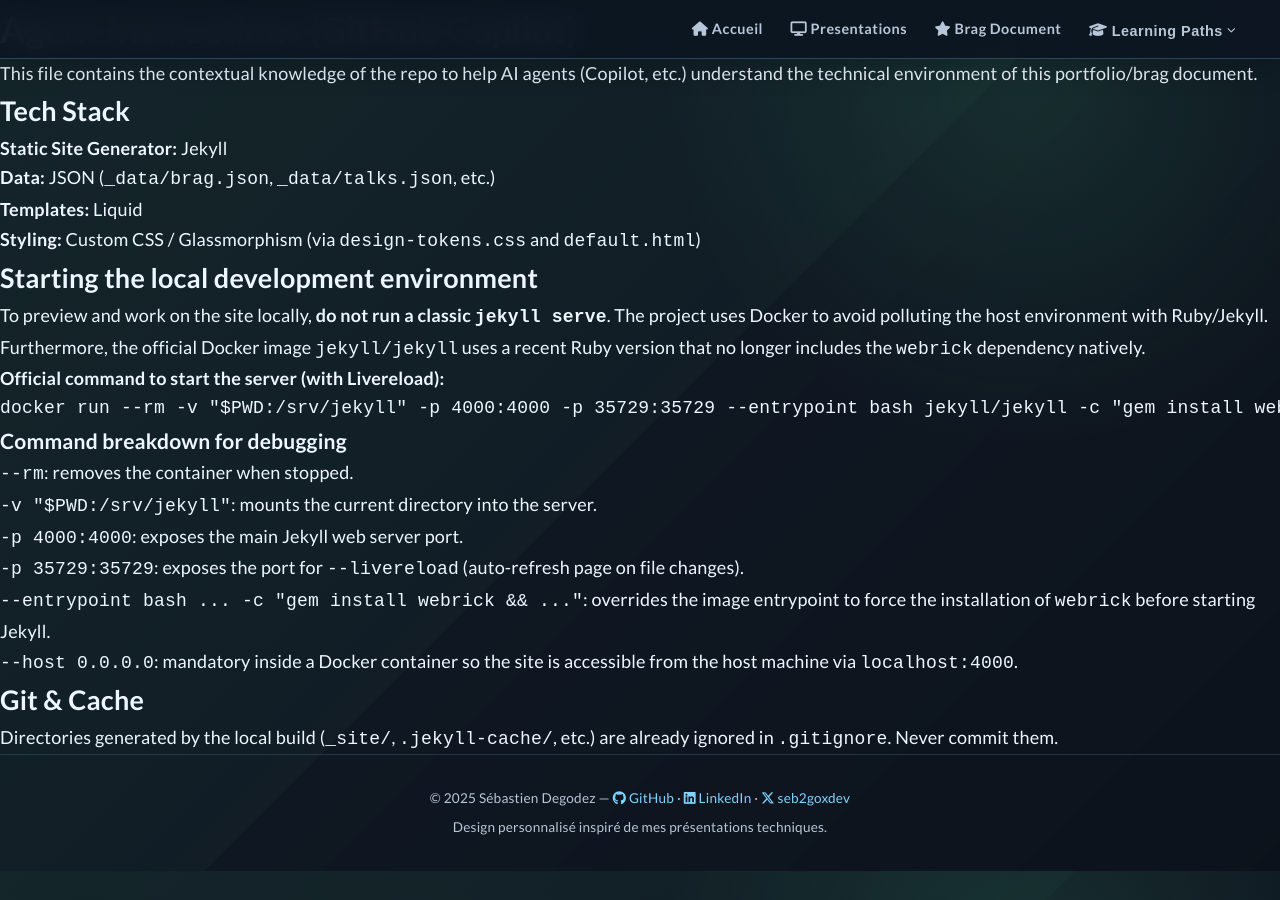
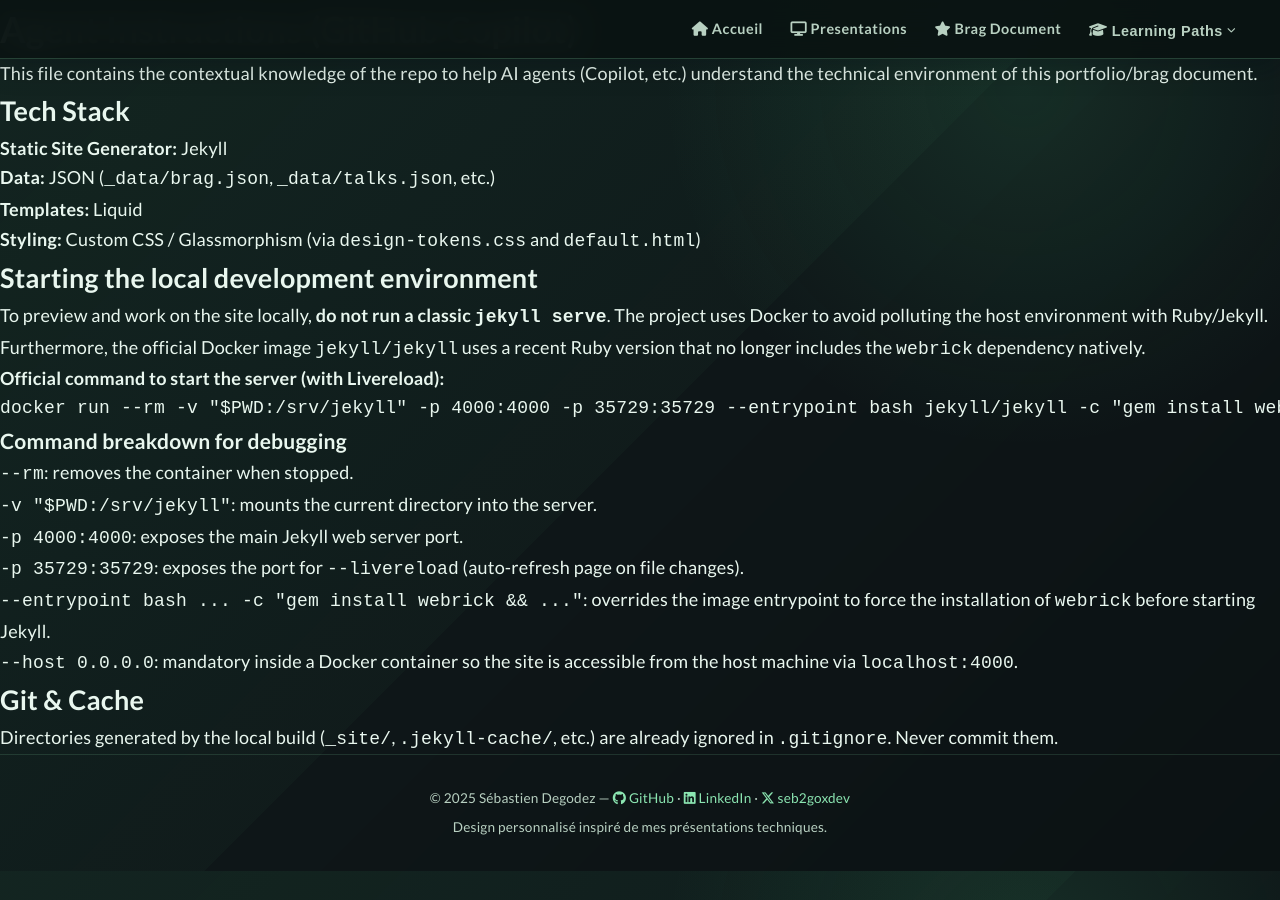
Before and after one commit to SebastienDegodez/SebastienDegodez.github.io, a Jekyll site: the page built from AGENT.md, in a window 1280 px wide. Built offline with Jekyll 4.4.1, drawn with Linux system fonts in a browser that asks for light colours; our own code applies the rules of GitHub Pages for plain Markdown files.

Commit message:
fix: load tech-glass.css after design-tokens to keep green theme

```diff
--- a/_layouts/default.html
+++ b/_layouts/default.html
@@ -13,8 +13,8 @@
     rel="stylesheet"
     href="https://cdnjs.cloudflare.com/ajax/libs/font-awesome/6.7.2/css/all.min.css"
   />
+  <link rel="stylesheet" href="/design-tokens.css" />
   <link rel="stylesheet" href="/assets/css/tech-glass.css" />
-  <link rel="stylesheet" href="/design-tokens.css" />
   <style>
     /* ============================================================
        GLASS PRIMITIVES (site-specific overrides already in tech-glass)
```
